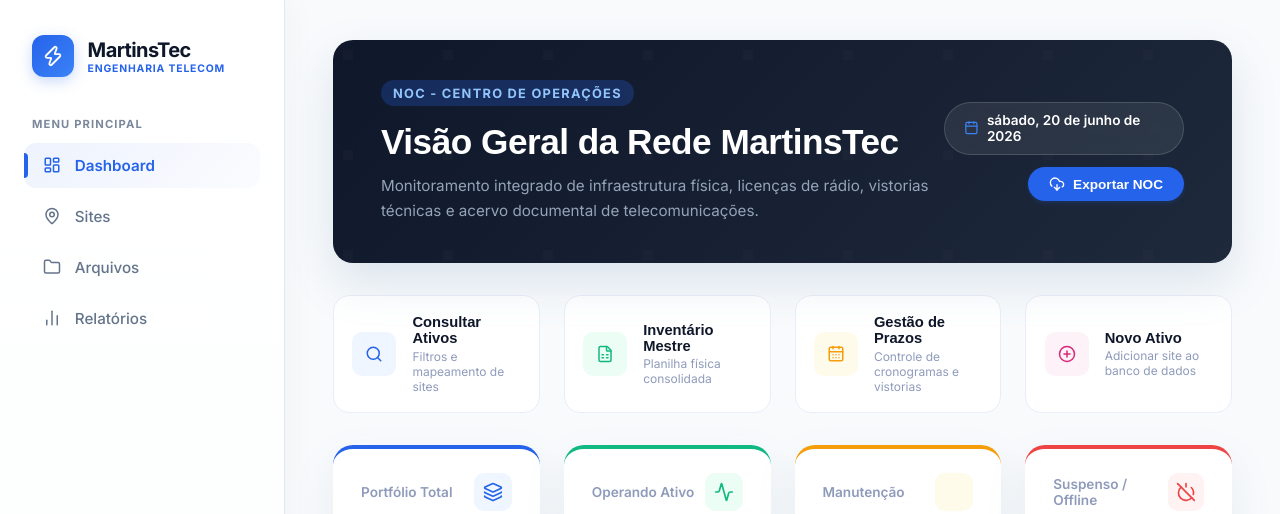
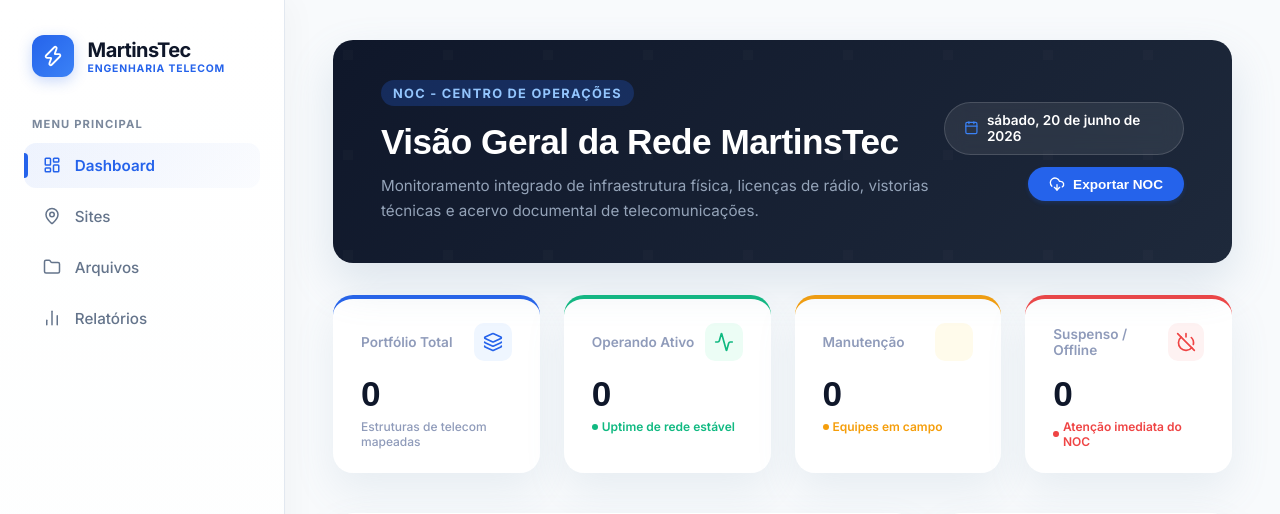
Before and after one commit to Jvsosa/MartinsTec, a Django app: page / in a window 1280 px wide. Shown: the top 514 px of the page. Run offline with Django 5.2, Linux system fonts and the light colour scheme; the visitor is signed in with stand-in values (Sample User, id 1); data that the repository does not hold is empty.

Commit message:
style: remove quick actions cards above the KPIs from the dashboard view

```diff
--- a/templates/sites/site_list.html
+++ b/templates/sites/site_list.html
@@ -526,67 +526,7 @@
         transition: width 0.8s ease-in-out;
     }
 
-    /* Grid de Ações Rápidas */
-    .quick-action-grid {
-        display: grid;
-        grid-template-columns: repeat(4, 1fr);
-        gap: 1.5rem;
-        margin-bottom: 2rem;
-    }
-    .quick-action-card {
-        background: var(--ent-bg-card);
-        border: 1px solid var(--ent-border);
-        border-radius: 16px;
-        padding: 1.15rem;
-        display: flex;
-        align-items: center;
-        gap: 1rem;
-        cursor: pointer;
-        text-decoration: none;
-        transition: all 0.25s cubic-bezier(0.4, 0, 0.2, 1);
-    }
-    .quick-action-card:hover {
-        transform: translateY(-4px);
-        box-shadow: var(--ent-shadow-lg);
-        border-color: var(--ent-accent);
-    }
-    .quick-action-icon {
-        width: 44px; height: 44px;
-        border-radius: 10px;
-        background-color: #eff6ff;
-        color: var(--ent-accent);
-        display: flex; align-items: center; justify-content: center;
-        flex-shrink: 0;
-        transition: all 0.25s;
-    }
-    .quick-action-card:hover .quick-action-icon {
-        background-color: var(--ent-accent);
-        color: white;
-        transform: rotate(5deg);
-    }
-    .quick-action-details h4 {
-        font-family: var(--font-heading);
-        font-size: 0.92rem;
-        font-weight: 700;
-        color: var(--ent-primary);
-        margin-bottom: 0.15rem;
-    }
-    .quick-action-details p {
-        font-size: 0.75rem;
-        color: var(--ent-text-muted);
-    }
 
-    @media (max-width: 1200px) {
-        .quick-action-grid {
-            grid-template-columns: repeat(2, 1fr);
-        }
-    }
-    @media (max-width: 768px) {
-        .quick-action-grid {
-            grid-template-columns: 1fr;
-            gap: 1rem;
-        }
-    }
 
 </style>
 {% endblock %}
@@ -619,48 +559,6 @@
             </div>
         </div>
 
-        <!-- Ações Rápidas (Atalhos NOC) -->
-        <div class="quick-action-grid">
-            <a href="{% url 'site_list' %}#sites" class="quick-action-card" onclick="window.location.hash='#sites'">
-                <div class="quick-action-icon">
-                    <i data-lucide="search" style="width: 18px; height: 18px;"></i>
-                </div>
-                <div class="quick-action-details">
-                    <h4>Consultar Ativos</h4>
-                    <p>Filtros e mapeamento de sites</p>
-                </div>
-            </a>
-
-            <a href="{% url 'site_list' %}#planilha" class="quick-action-card" onclick="window.location.hash='#planilha'">
-                <div class="quick-action-icon" style="background-color: #ecfdf5; color: #10B981;">
-                    <i data-lucide="file-spreadsheet" style="width: 18px; height: 18px;"></i>
-                </div>
-                <div class="quick-action-details">
-                    <h4>Inventário Mestre</h4>
-                    <p>Planilha física consolidada</p>
-                </div>
-            </a>
-
-            <a href="{% url 'site_list' %}#prazos" class="quick-action-card" onclick="window.location.hash='#prazos'">
-                <div class="quick-action-icon" style="background-color: #fffbeb; color: #F59E0B;">
-                    <i data-lucide="calendar-days" style="width: 18px; height: 18px;"></i>
-                </div>
-                <div class="quick-action-details">
-                    <h4>Gestão de Prazos</h4>
-                    <p>Controle de cronogramas e vistorias</p>
-                </div>
-            </a>
-
-            <a href="{% url 'site_list' %}#gerenciar" class="quick-action-card" onclick="window.location.hash='#gerenciar'">
-                <div class="quick-action-icon" style="background-color: #fdf2f8; color: #DB2777;">
-                    <i data-lucide="plus-circle" style="width: 18px; height: 18px;"></i>
-                </div>
-                <div class="quick-action-details">
-                    <h4>Novo Ativo</h4>
-                    <p>Adicionar site ao banco de dados</p>
-                </div>
-            </a>
-        </div>
 
         <!-- KPIs Modernos -->
         <div style="display: grid; grid-template-columns: repeat(4, 1fr); gap: 1.5rem; margin-bottom: 2.5rem;">
```
